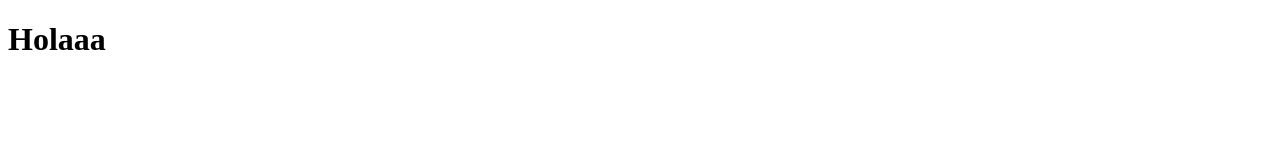
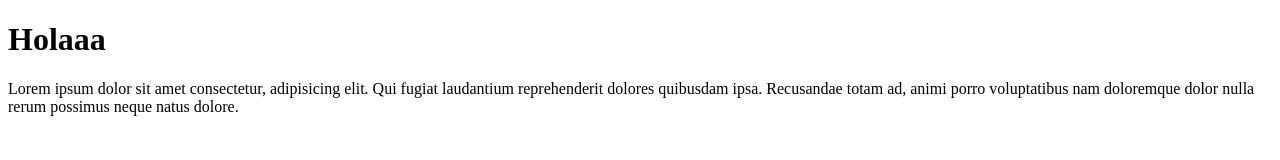
Before and after one commit to diego2080/laboratorio_10, a plain HTML site: page index.html in a window 1280 px wide. Drawn offline with Linux system fonts and the light colour scheme.

Commit message:
commit 2,  actualizado

```diff
--- a/index.html
+++ b/index.html
@@ -7,7 +7,8 @@
 
 <body>
     <h1>Holaaa</h1>
-
+<p>Lorem ipsum dolor sit amet consectetur, adipisicing elit. Qui fugiat laudantium reprehenderit dolores quibusdam ipsa. Recusandae totam ad, animi porro voluptatibus nam doloremque dolor nulla rerum possimus neque natus dolore.</p>
+<!-- nuevo -->
     <!-- <script>
         let nombre="Diego"
         let x=25000
```
